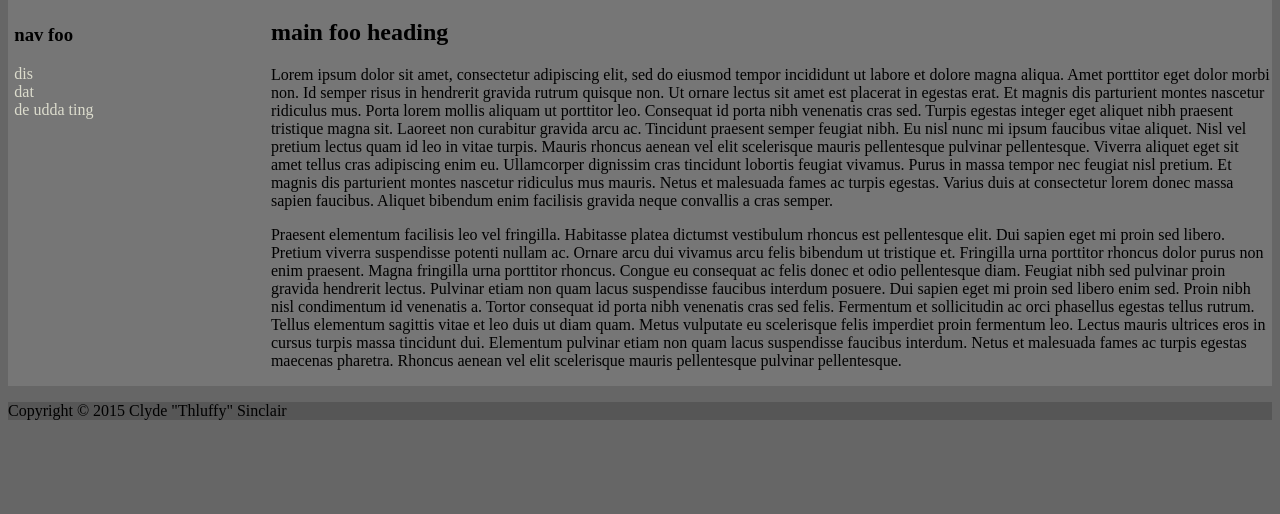
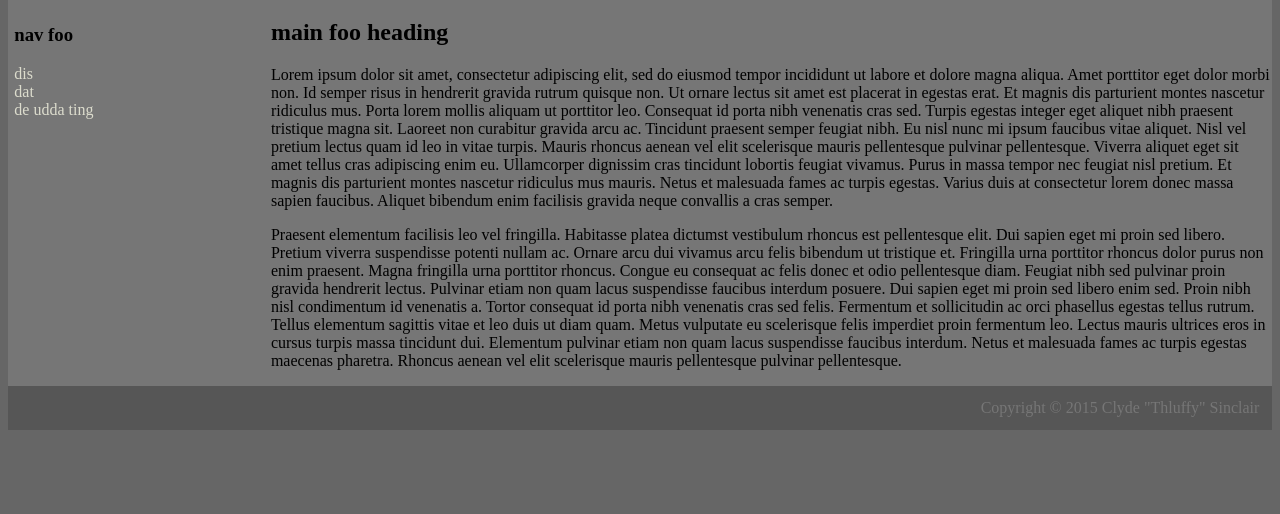
Before and after one commit to samanthahuaa/softdev, a Flask app: page / in a window 1280 px wide. Shown: the part 59-573 px from the top of the page. Run offline with Flask 2, Linux system fonts and the light colour scheme.

```diff
--- a/14_css/static/style.css
+++ b/14_css/static/style.css
@@ -1,9 +1,9 @@
 /*
 Timmy and Dini's Adventures: Samantha Hua and Anjini Katari
 SoftDev
-K13 -- Stuylin' & Wylin' & Profilin' -- css flexbox flex div flex-flow color picker
-2022-10-18
-time spent: 1hrs
+K14 -- Serving Looks -- eyedropper linking html to app
+2022-10-19
+time spent: .2hrs
 */
 
 h1 {
@@ -38,7 +38,8 @@ body {
 }
 
 footer {
-    /* margin-top: 0; */
-    padding: 0;
+    padding: 1%;
     background-color: #565656;
+    text-align: right;
+    color: #767676;
 }
--- a/14_css/templates/index.html
+++ b/14_css/templates/index.html
@@ -2,9 +2,9 @@
 <!--
 Timmy and Dini's Adventures: Samantha Hua and Anjini Katari
 SoftDev
-K13 -- Stuylin' & Wylin' & Profilin' -- css flexbox flex div flex-flow color picker
+K14 -- Serving Looks -- eyedropper linking html to app
 2022-10-18
-time spent: 1hrs
+time spent: .2hrs
  -->
 
 
@@ -33,7 +33,7 @@ time spent: 1hrs
       </div>
     </div>
     <footer>
-        <p>Copyright © 2015 Clyde "Thluffy" Sinclair</p>
+        Copyright © 2015 Clyde "Thluffy" Sinclair
     </footer>
   </body>
 
```
Also changed, not shown: 14_css/readme.md.
